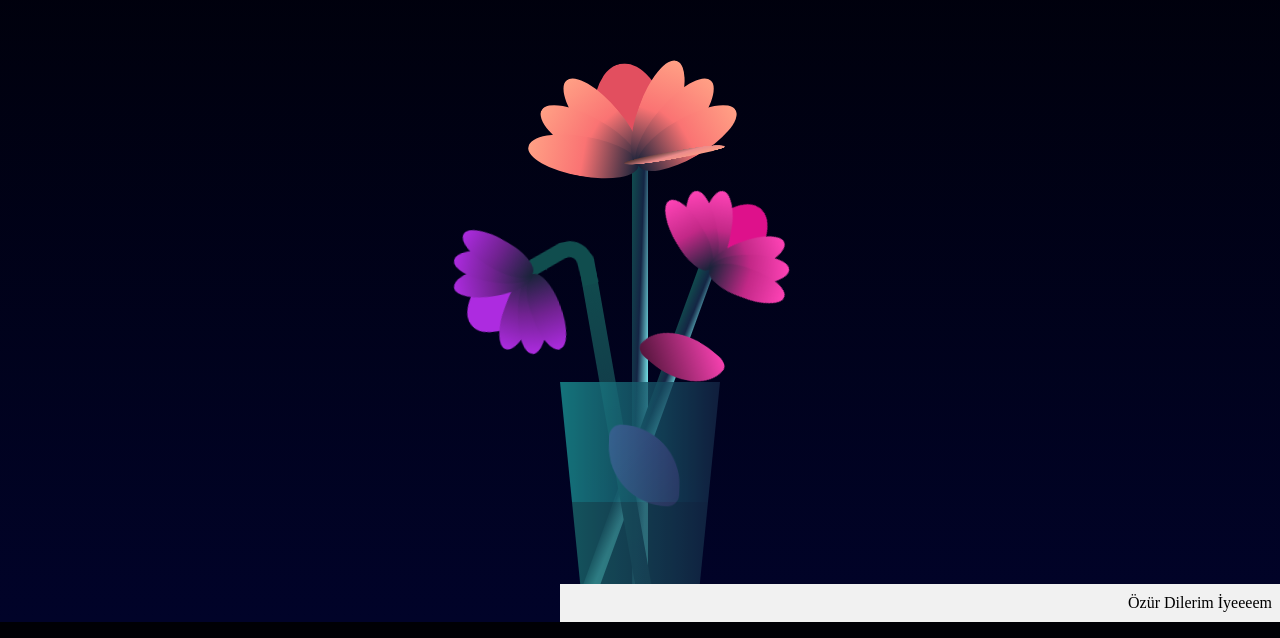
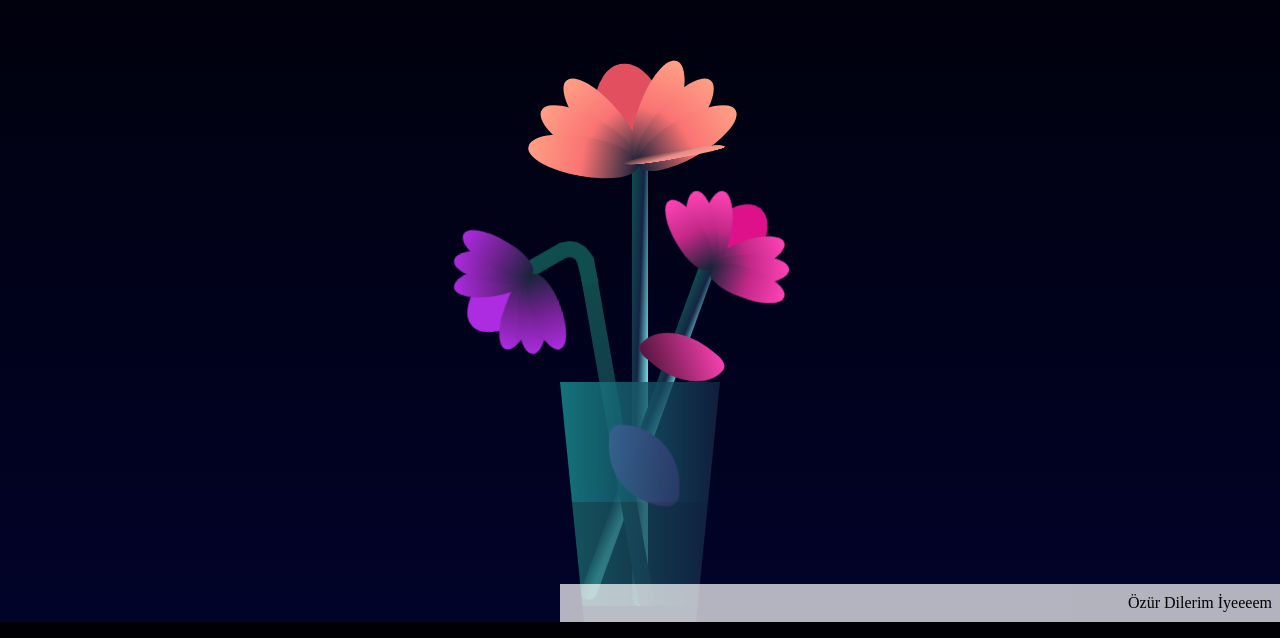
Before and after one commit to piskevet/ozurdilerimmm.github.io, a plain HTML site: page index.html in a window 1280 px wide. Shown: the part 178-816 px from the top of the page. Drawn offline with Linux system fonts and the light colour scheme.

Commit message:
Update index.html

```diff
--- a/index.html
+++ b/index.html
@@ -10,7 +10,7 @@
             position: fixed;
             bottom: 0;
             width: 100%;
-            background-color: #f1f1f1;
+            background-color: rgba(255, 255, 255, 0.7); /* Arka planla uyumlu olacak şekilde ayarlayabilirsin */
             text-align: center;
             padding: 10px;
         }
```
